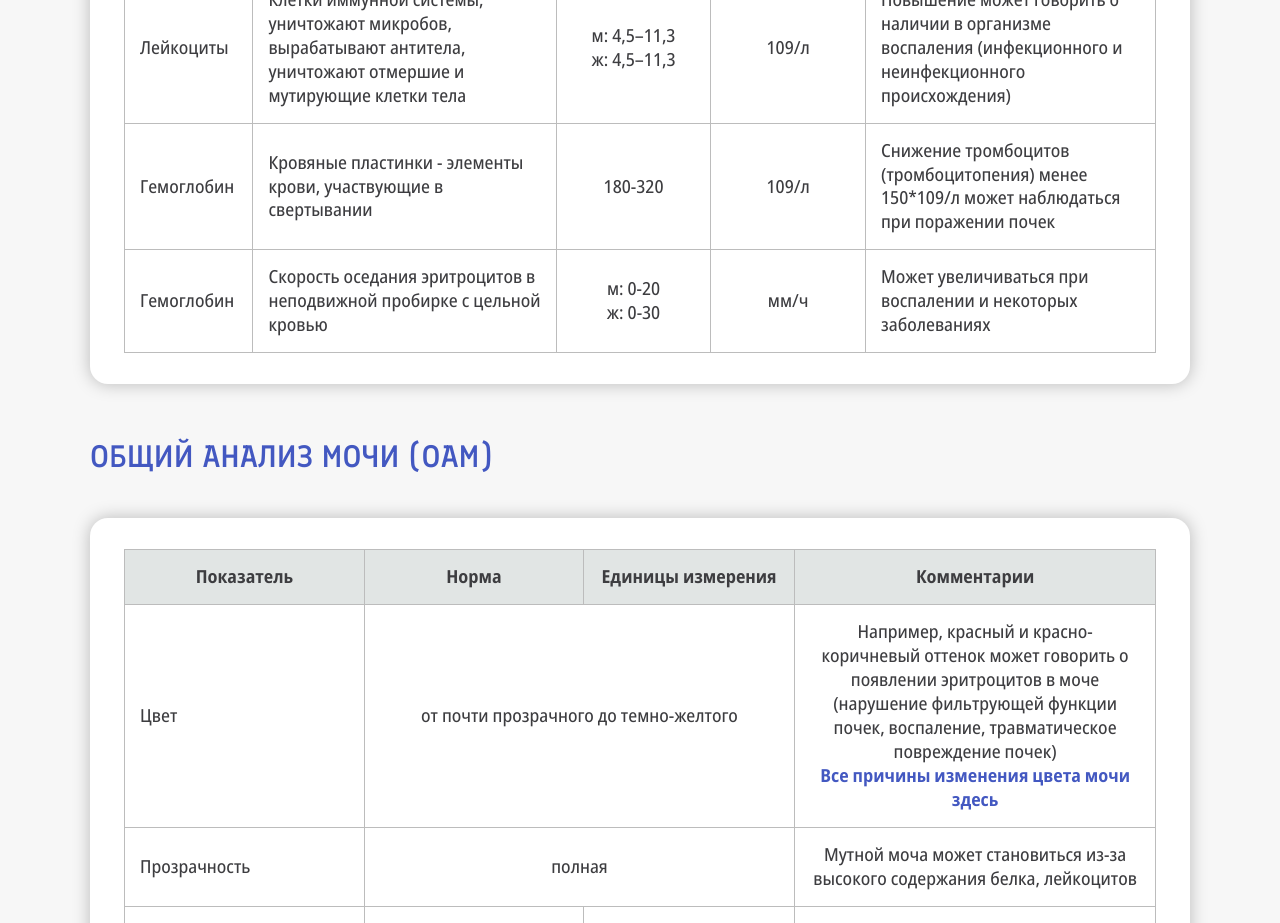
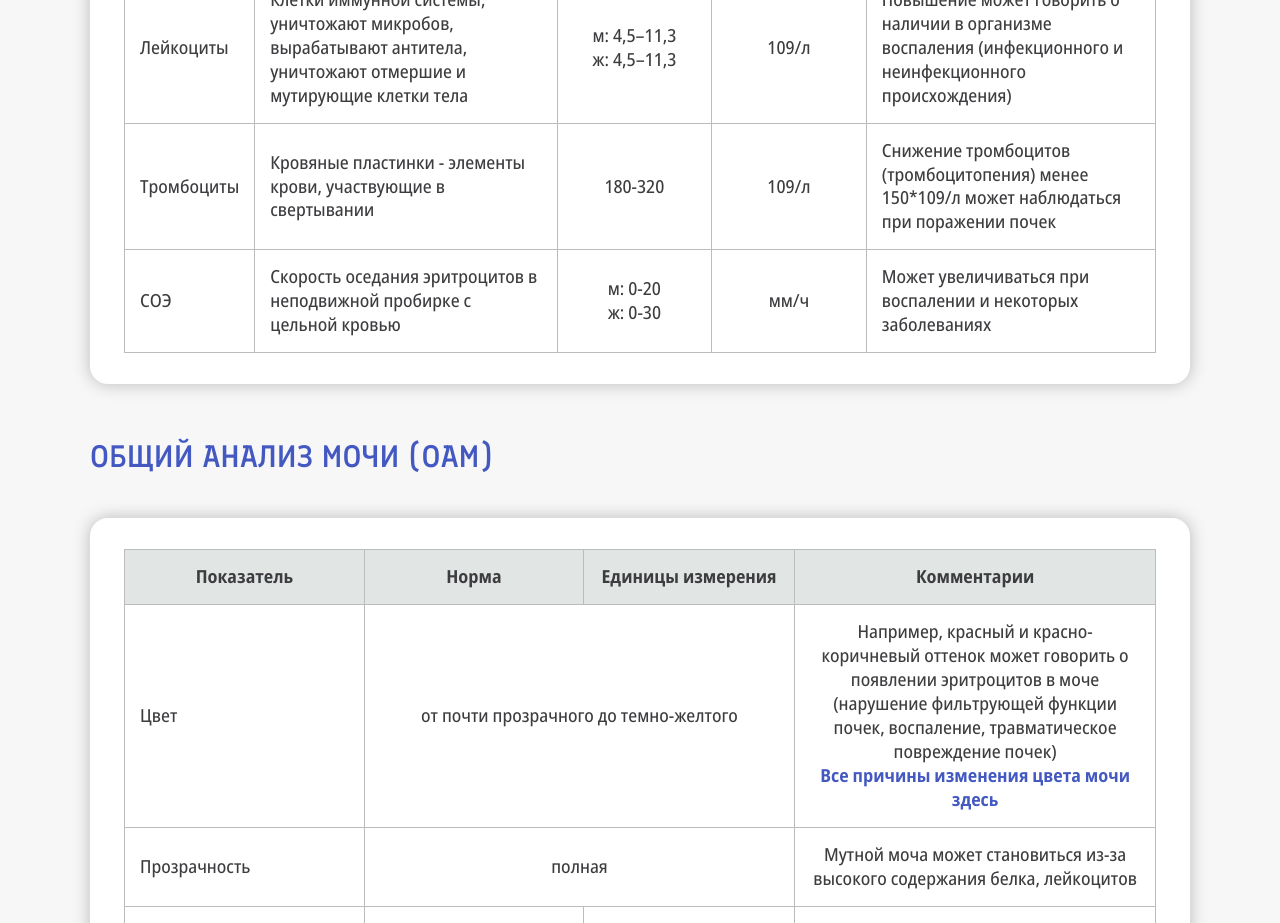
Before and after one commit to vadimvalid/pomogipochkam, a website: page article/podozreniya/normi.html in a window 1280 px wide. Shown: the part 1380-2303 px from the top of the page. Drawn offline with Linux system fonts and the light colour scheme.

Commit message:
Update normi page

```diff
--- a/article/podozreniya/normi.html
+++ b/article/podozreniya/normi.html
@@ -264,7 +264,7 @@
                   </td>
                 </tr>
                 <tr>
-                  <td>Гемоглобин</td>
+                  <td>Тромбоциты</td>
                   <td>
                     Кровяные пластинки - элементы крови, участвующие в
                     свертывании
@@ -277,7 +277,7 @@
                   </td>
                 </tr>
                 <tr>
-                  <td>Гемоглобин</td>
+                  <td>СОЭ</td>
                   <td>
                     Скорость оседания эритроцитов в неподвижной пробирке с
                     цельной кровью
```
